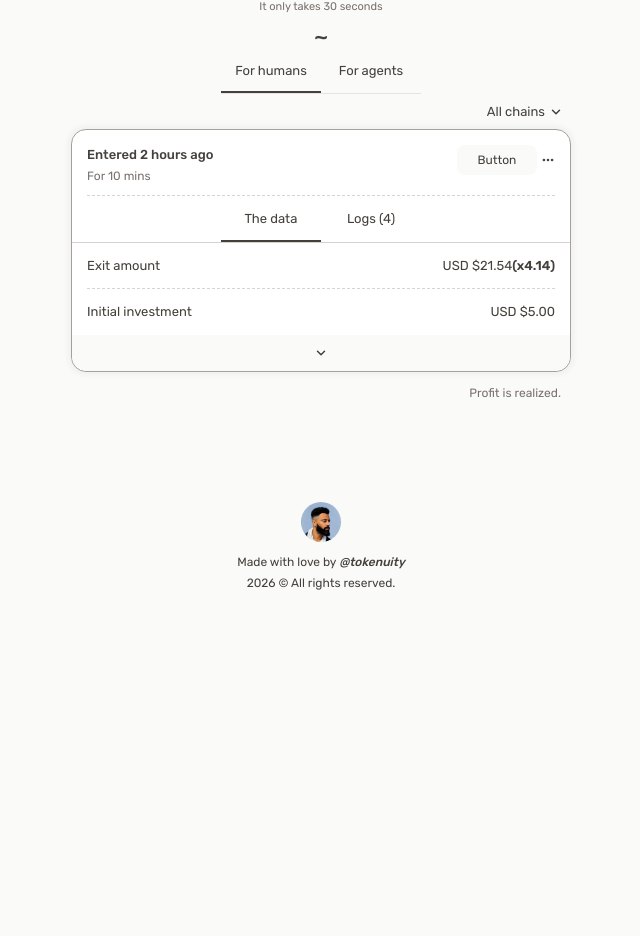
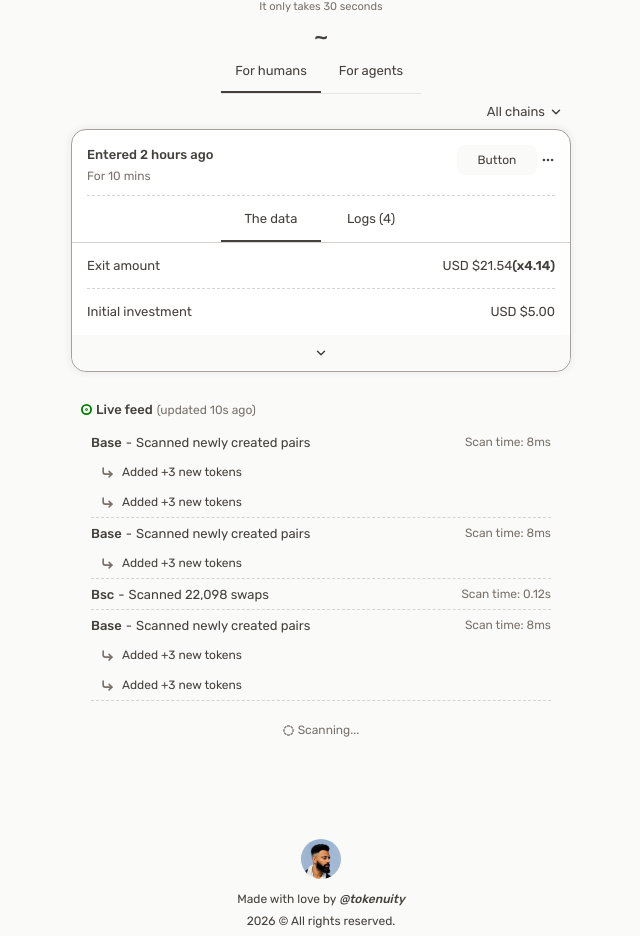
Before and after one commit to lpdahito/tokenuity, a Next.js app in the folder apps/web/: page / in a window 1280 px wide. Shown: the part 555-1491 px from the top of the page, without its empty margins (319-959 px from the left). Before the commit the page ends 1198 px from the top, so only its background shows below. Built offline with nearby package versions, Linux system fonts and the light colour scheme.

Commit message:
added 'scanning' text and icon to home page

```diff
--- a/apps/web/app/page.tsx
+++ b/apps/web/app/page.tsx
@@ -2,7 +2,7 @@ import { BadgeCheck, ChevronDown, Ellipsis, Wallet } from "lucide-react";
 
 import { notFound } from 'next/navigation'
 
-import { Main } from "@/components/tokens/Main";
+import { Feed } from "@/components/home/Feed";
 
 export default async function Home() {
 
@@ -58,7 +58,7 @@ export default async function Home() {
         </div>
 
         {/* Card */}
-        <div className="flex flex-col justify-start items-center gap-3 w-full">
+        <div className="flex flex-col justify-start items-center gap-3 w-full mb-[20px]">
           <div className="flex flex-col justify-start items-center w-full bg-card border-[1px] rounded-[15px] border-border shadow-soft">
             {/* Top */}
             <div className="flex flex-col justify-start items-center w-full px-[15px] border-b-[1px] border-border-soft">
@@ -125,11 +125,10 @@ export default async function Home() {
               <ChevronDown size={14} strokeWidth={2.5} />
             </a>
           </div>
+        </div>
 
-          <div className="text-[12px] text-fg-muted text-right w-full pr-[10px]">
-            Profit is realized.
-          </div>
-        </div>
+        {/* Feed */}
+        <Feed />
       </div>
     </div>
   )
--- /dev/null
+++ b/apps/web/components/home/Feed.tsx
@@ -0,0 +1,132 @@
+import { CircleDashed, CircleDot, CornerDownRight, } from "lucide-react";
+
+
+
+export function Feed () {
+  return (
+    <div className="flex flex-col justify-start items-start text-fg w-[500px] px-[10px]">
+      {/* Title */}
+      <div className="flex flex-row justify-start items-center gap-1 pb-[8px]">
+        <CircleDot color ={'green'} size={11} strokeWidth={4} />
+        <h4 className="font-medium">Live feed</h4>
+        <span className="text-[12px] text-fg-muted">(updated 10s ago)</span>
+      </div>
+
+      {/* List */}
+      <ul className="flex flex-col justify-start items-start gap-0 w-full px-[10px] mb-[20px]">
+        <li className="flex flex-col justify-start items-center w-full border-b-1 border-border-soft border-dashed">
+          {/* main info */}
+          <div className="flex flex-row justify-start items-center w-full h-[30px]">
+            {/* left */}
+            <div className="flex flex-row justify-start items-center gap-1 w-[75%]">
+              <span className="font-medium">Base</span>
+              <span>-</span>
+              Scanned newly created pairs
+            </div>
+
+            {/* right */}
+            <div className="text-[12px] text-right text-fg-muted w-[25%]">
+              Scan time: 8ms
+            </div>
+          </div>
+
+          {/* other stats */}
+          <ul className="flex flex-col justify-start items-center text-[12px] w-full px-[10px]">
+            {/* item 1 */}
+            <li className="flex flex-row justify-start items-center gap-2 w-full h-[30px]">
+              <CornerDownRight className="text-fg-muted" size={13} strokeWidth={3} />
+              Added +3 new tokens
+            </li>
+
+            {/* item 2 */}
+            <li className="flex flex-row justify-start items-center gap-2 w-full h-[30px]">
+              <CornerDownRight className="text-fg-muted" size={13} strokeWidth={3} />
+              Added +3 new tokens
+            </li>
+          </ul>
+        </li>
+
+        <li className="flex flex-col justify-start items-center w-full border-b-1 border-border-soft border-dashed">
+          {/* main info */}
+          <div className="flex flex-row justify-start items-center w-full h-[30px]">
+            {/* left */}
+            <div className="flex flex-row justify-start items-center gap-1 w-[75%]">
+              <span className="font-medium">Base</span>
+              <span>-</span>
+              Scanned newly created pairs
+            </div>
+
+            {/* right */}
+            <div className="text-[12px] text-right text-fg-muted w-[25%]">
+              Scan time: 8ms
+            </div>
+          </div>
+
+          {/* other stats */}
+          <ul className="flex flex-col justify-start items-center text-[12px] w-full px-[10px]">
+            {/* item 1 */}
+            <li className="flex flex-row justify-start items-center gap-2 w-full h-[30px]">
+              <CornerDownRight className="text-fg-muted" size={13} strokeWidth={3} />
+              Added +3 new tokens
+            </li>
+          </ul>
+        </li>
+
+        <li className="flex flex-col justify-start items-center w-full border-b-1 border-border-soft border-dashed">
+          {/* main info */}
+          <div className="flex flex-row justify-start items-center w-full h-[30px]">
+            {/* left */}
+            <div className="flex flex-row justify-start items-center gap-1 w-[75%]">
+              <span className="font-medium">Bsc</span>
+              <span>-</span>
+              Scanned 22,098 swaps
+            </div>
+
+            {/* right */}
+            <div className="text-[12px] text-right text-fg-muted w-[25%]">
+              Scan time: 0.12s
+            </div>
+          </div>
+        </li>
+
+        <li className="flex flex-col justify-start items-center w-full border-b-1 border-border-soft border-dashed">
+          {/* main info */}
+          <div className="flex flex-row justify-start items-center w-full h-[30px]">
+            {/* left */}
+            <div className="flex flex-row justify-start items-center gap-1 w-[75%]">
+              <span className="font-medium">Base</span>
+              <span>-</span>
+              Scanned newly created pairs
+            </div>
+
+            {/* right */}
+            <div className="text-[12px] text-right text-fg-muted w-[25%]">
+              Scan time: 8ms
+            </div>
+          </div>
+
+          {/* other stats */}
+          <ul className="flex flex-col justify-start items-center text-[12px] w-full px-[10px]">
+            {/* item 1 */}
+            <li className="flex flex-row justify-start items-center gap-2 w-full h-[30px]">
+              <CornerDownRight className="text-fg-muted" size={13} strokeWidth={3} />
+              Added +3 new tokens
+            </li>
+
+            {/* item 2 */}
+            <li className="flex flex-row justify-start items-center gap-2 w-full h-[30px]">
+              <CornerDownRight className="text-fg-muted" size={13} strokeWidth={3} />
+              Added +3 new tokens
+            </li>
+          </ul>
+        </li>
+      </ul>
+
+      {/* Scanning */}
+      <div className="flex flex-row justify-center items-center gap-1 text-[12px] text-fg-muted w-full">
+        <CircleDashed size={11} strokeWidth={3} />
+        Scanning...
+      </div>
+    </div>
+  )
+}
```
